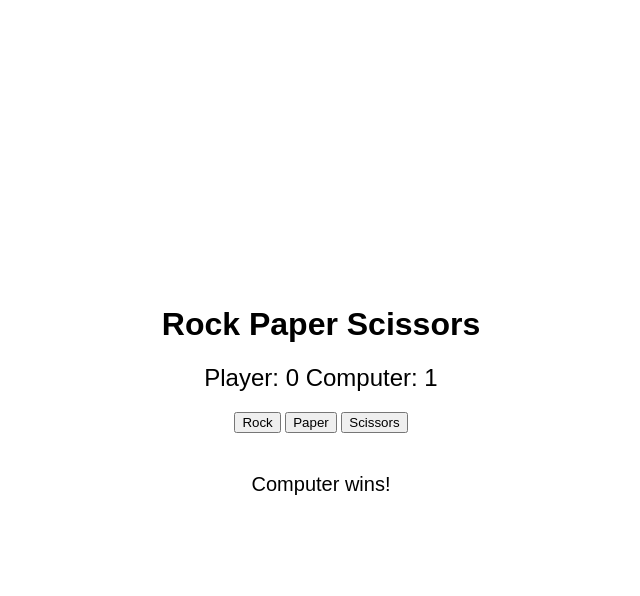
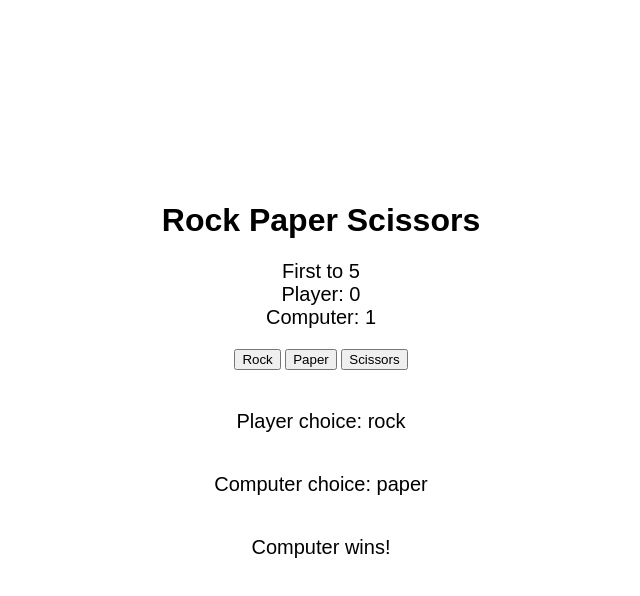
Before and after one commit to karanganesh43/Rock_Paper_Scissors, a plain HTML site: page index.html in a window 1280 px wide. Both pictures are taken after a click on the button "Rock". Shown: the whole page, without its empty margins (319-959 px from the left). Drawn offline with Linux system fonts and the light colour scheme.

Commit message:
add choices UI elements

```diff
--- a/index.html
+++ b/index.html
@@ -15,18 +15,26 @@
             height: 100vh;
             margin: 0;
             font-family: sans-serif;
-            box-sizing: border-box;
+
 
         }
 
         .score {
-            font-size: 24px;
+            font-size: 20px;
             margin-bottom: 20px;
+            display: flex;
+            flex-direction: column;
+            align-items: center;
+            justify-content: center;
         }
 
         .result {
             font-size: 20px;
             margin-top: 20px;
+            display: flex;
+            flex-direction: column;
+            align-items: center;
+            justify-content: center;
         }
     </style>
 </head>
@@ -34,6 +42,7 @@
 <body>
     <h1>Rock Paper Scissors</h1>
     <div class="score">
+        <span>First to 5</span>
         <span id="playerScore">Player: 0</span>
         <span id="computerScore">Computer: 0</span>
     </div>
@@ -43,6 +52,8 @@
         <button id="scissors">Scissors</button>
     </div>
     <div class="result">
+        <p><span id="playerChoice"></span></p>
+        <p><span id="computerChoice"></span></p>
         <p id="roundResult"></p>
         <p id="gameResult"></p>
     </div>
--- a/javascript.js
+++ b/javascript.js
@@ -13,6 +13,8 @@ const playerScoreElement = document.getElementById('playerScore');
 const computerScoreElement = document.getElementById('computerScore');
 const roundResultElement = document.getElementById('roundResult');
 const gameResultElement = document.getElementById('gameResult');
+const playerChoiceElement = document.getElementById('playerChoice');
+const computerChoiceElement = document.getElementById('computerChoice');
 
 // Initialize scores
 let playerScore = 0;
@@ -54,6 +56,8 @@ function playRound(playerChoice) {
     // Update the score display
     playerScoreElement.textContent = 'Player: ' + playerScore;
     computerScoreElement.textContent = 'Computer: ' + computerScore;
+    playerChoiceElement.textContent = 'Player choice: ' + playerChoice;
+    computerChoiceElement.textContent = 'Computer choice: ' + computerChoice;
 
     // Display the round result
     roundResultElement.textContent = roundResult;
```
